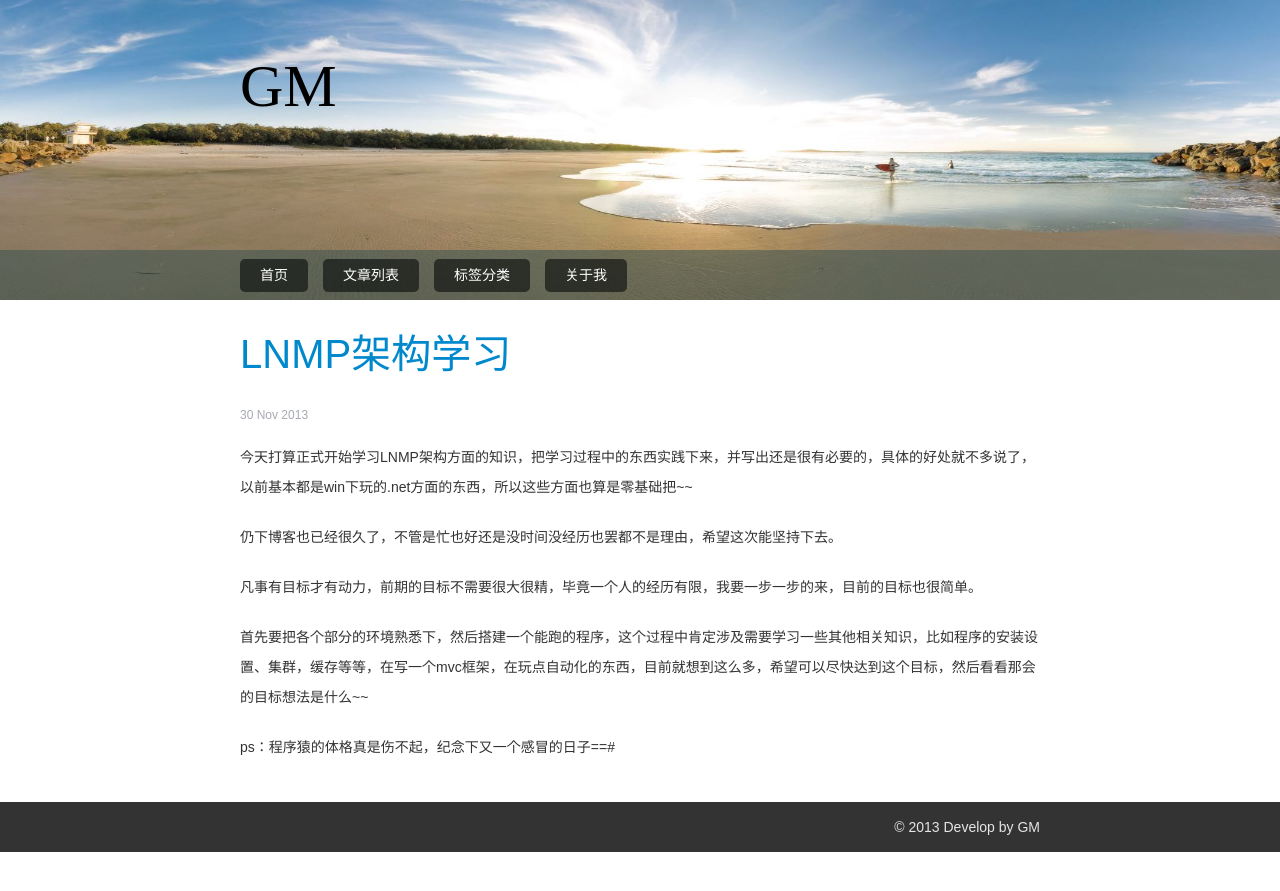
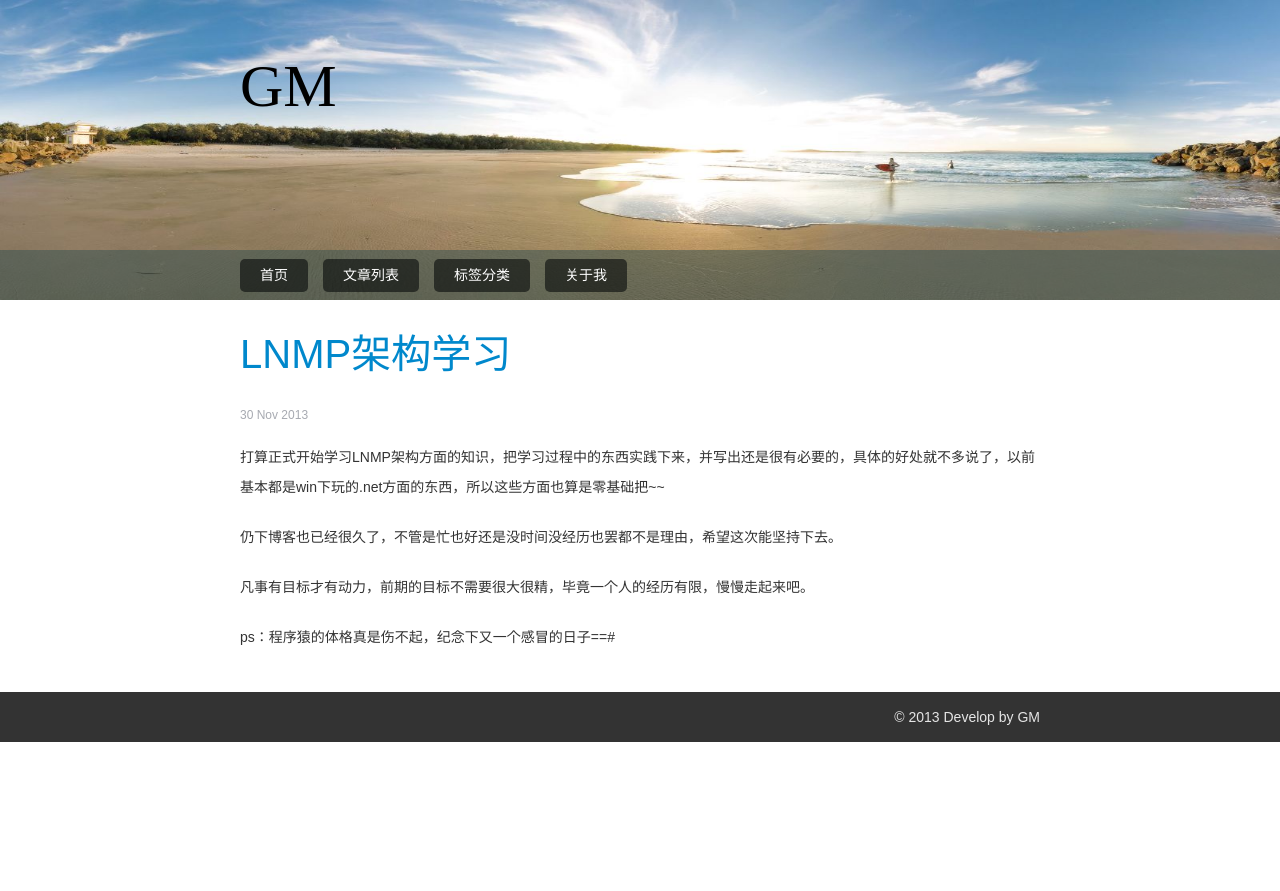
Before and after one commit to ygm125/ygm125.github.com.bak, a Jekyll site: the page built from _posts/2013-11-30-LNMP架构学习开始.md, in a window 1280 px wide. Shown: the top 891 px of the page. Built offline with Jekyll 4.4.1, drawn with Linux system fonts in a browser that asks for light colours.

Commit message:
Update 2013-11-30-LNMP架构学习开始.md

```diff
--- a/_posts/2013-11-30-LNMP架构学习开始.md
+++ b/_posts/2013-11-30-LNMP架构学习开始.md
@@ -4,12 +4,10 @@ title: LNMP架构学习
 description: 打算渐入开始LNMP方面的学习，记录下这个过程的点滴
 ---
 
-今天打算正式开始学习LNMP架构方面的知识，把学习过程中的东西实践下来，并写出还是很有必要的，具体的好处就不多说了，以前基本都是win下玩的.net方面的东西，所以这些方面也算是零基础把~~
+打算正式开始学习LNMP架构方面的知识，把学习过程中的东西实践下来，并写出还是很有必要的，具体的好处就不多说了，以前基本都是win下玩的.net方面的东西，所以这些方面也算是零基础把~~
 
 仍下博客也已经很久了，不管是忙也好还是没时间没经历也罢都不是理由，希望这次能坚持下去。
 
-凡事有目标才有动力，前期的目标不需要很大很精，毕竟一个人的经历有限，我要一步一步的来，目前的目标也很简单。
-
-首先要把各个部分的环境熟悉下，然后搭建一个能跑的程序，这个过程中肯定涉及需要学习一些其他相关知识，比如程序的安装设置、集群，缓存等等，在写一个mvc框架，在玩点自动化的东西，目前就想到这么多，希望可以尽快达到这个目标，然后看看那会的目标想法是什么~~
+凡事有目标才有动力，前期的目标不需要很大很精，毕竟一个人的经历有限，慢慢走起来吧。
 
 ps：程序猿的体格真是伤不起，纪念下又一个感冒的日子==#
```
